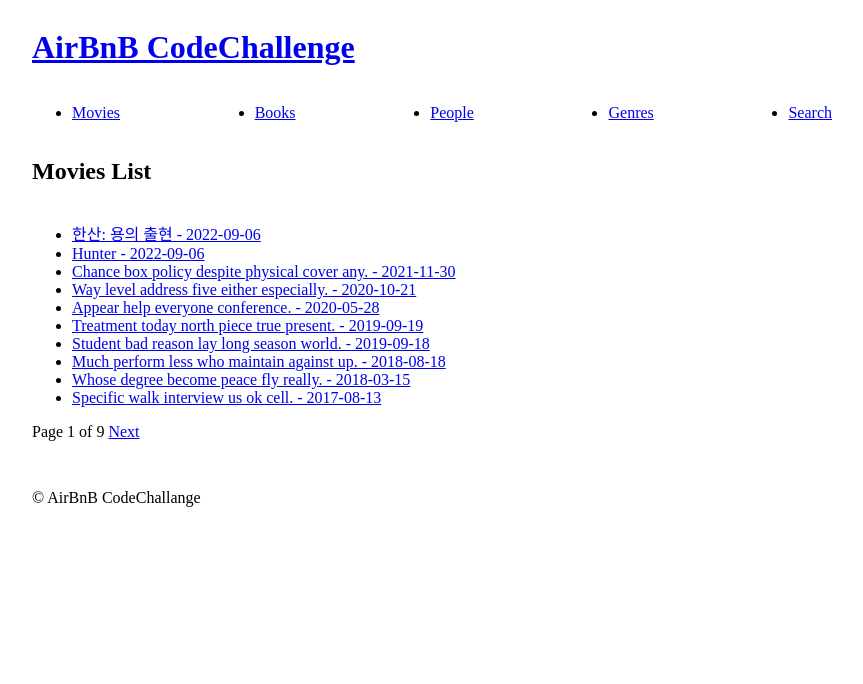
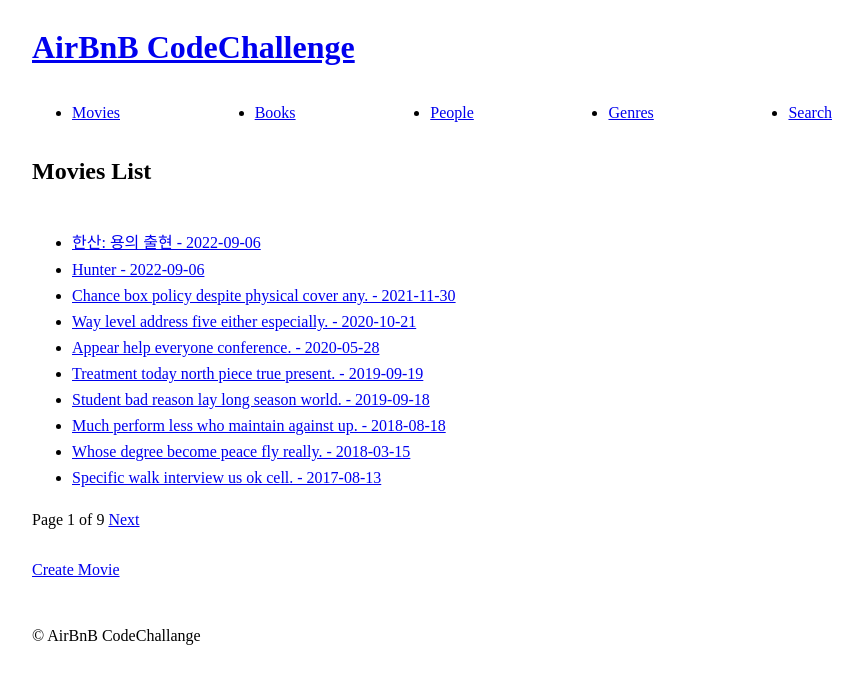
Before and after one commit to goni0607/airbnb-codechallenge1, a Django app: page /movies/ in a window 1280 px wide. Shown: the top 684 px of the page, without its empty margins (208-1071 px from the left). Run offline with Django 4.2, Linux system fonts and the light colour scheme; data comes from the database, SQL or seed files in the repository; both versions use the stored data as it was after the commit; parts of the project's set-up code (start-up, migrations or seed data) failed here and were passed over.

Commit message:
Challenge Assignment 9

```diff
--- a/movies/urls.py
+++ b/movies/urls.py
@@ -7,4 +7,5 @@ urlpatterns = [
     path("", views.List.as_view(), name="list"),
     path("<int:pk>", views.Detail.as_view(), name="detail"),
     path("<int:pk>/edit", views.Update.as_view(), name="edit"),
+    path("create", views.Create.as_view(), name="create"),
 ]
--- a/movies/views.py
+++ b/movies/views.py
@@ -1,4 +1,4 @@
-from django.views.generic import ListView, DetailView, UpdateView
+from django.views.generic import ListView, DetailView, UpdateView, CreateView
 from . import models as models
 
 
@@ -32,4 +32,22 @@ class Update(UpdateView):
         "category",
         "director",
         "cast",
+        "cover_image",
     )
+
+
+class Create(CreateView):
+
+    """Create Class Definition"""
+
+    model = models.Movie
+    template_name = "movies/movie_create.html"
+    fields = (
+        "title",
+        "year",
+        "rating",
+        "category",
+        "director",
+        "cast",
+        "cover_image",
+    )
--- a/people/urls.py
+++ b/people/urls.py
@@ -7,4 +7,5 @@ urlpatterns = [
     path("", views.List.as_view(), name="list"),
     path("<int:pk>", views.Detail.as_view(), name="detail"),
     path("<int:pk>/edit", views.Update.as_view(), name="edit"),
+    path("create", views.Create.as_view(), name="create"),
 ]
--- a/people/views.py
+++ b/people/views.py
@@ -29,6 +29,7 @@ class Update(UpdateView):
     fields = (
         "name",
         "kind",
+        "photo",
     )
 
 
@@ -37,8 +38,9 @@ class Create(CreateView):
     """Create Class Definition"""
 
     model = models.Person
-    template_name = "people/person_edit.html"
+    template_name = "people/person_create.html"
     fields = (
         "name",
         "kind",
+        "photo",
     )
--- a/templates/base.html
+++ b/templates/base.html
@@ -10,7 +10,7 @@
     #wrapper { display: flex; flex-direction: column; width: 800px; }
     #nav-menu ul { display: flex; justify-content: space-between; }
     .func-links { margin-top: 2rem; }
-    .list li { margin: 1rem 0; }
+    .list li { margin: .5rem 0; }
     footer { margin-top: 3rem; }
   </style>
 </head>
--- a/templates/movies/movie_list.html
+++ b/templates/movies/movie_list.html
@@ -7,7 +7,7 @@
 
 {% block page_content %}
   <h2>Movies List</h2>
-  <ul>
+  <ul class="list">
   {% for movie in movies %}
     <li><a href="{% url "movies:detail" movie.pk %}">{{ movie.title }} - {{ movie.created_at|date:"Y-m-d" }}</a></li>
   {% endfor %}
@@ -22,4 +22,8 @@
         <a href="?page={{page_obj.next_page_number}}">Next</a>
       {% endif %}
     </div>
+
+    <div class="func-links">
+      <a href="{% url 'movies:create' %}">Create Movie</a>
+    </div>
 {% endblock page_content %}
--- a/templates/people/person_list.html
+++ b/templates/people/person_list.html
@@ -7,7 +7,7 @@
 
 {% block page_content %}
   <h2>People List</h2>
-  <ul>
+  <ul class="list">
   {% for person in people %}
     <li><a href="{% url "people:detail" person.pk %}">{{ person.name }} - {{ person.created_at|date:"Y-m-d" }}</a></li>
   {% endfor %}
@@ -22,4 +22,8 @@
         <a href="?page={{page_obj.next_page_number}}">Next</a>
       {% endif %}
     </div>
+
+    <div class="func-links">
+      <a href="{% url 'people:create' %}">Create Person</a>
+    </div>
 {% endblock page_content %}
```
Also changed, not shown: templates/movies/movie_create.html (added, +18 -0 lines), templates/people/person_create.html (added, +18 -0 lines), c89ca9f7e1a052.jpeg (added), db.sqlite3.
